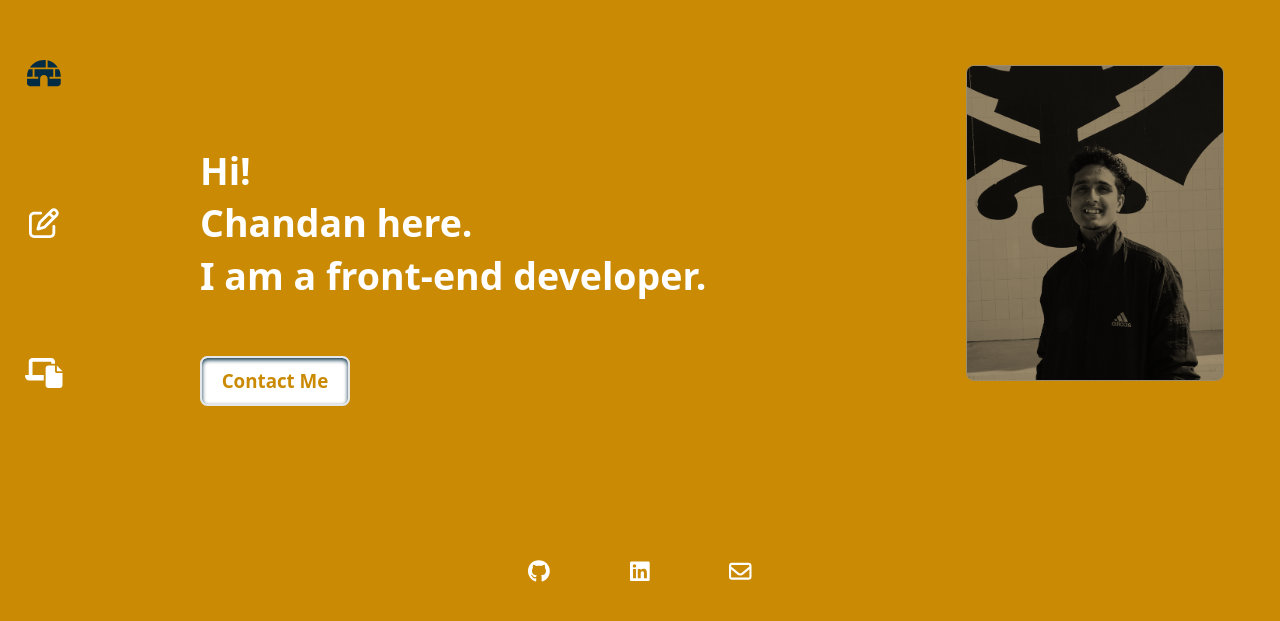
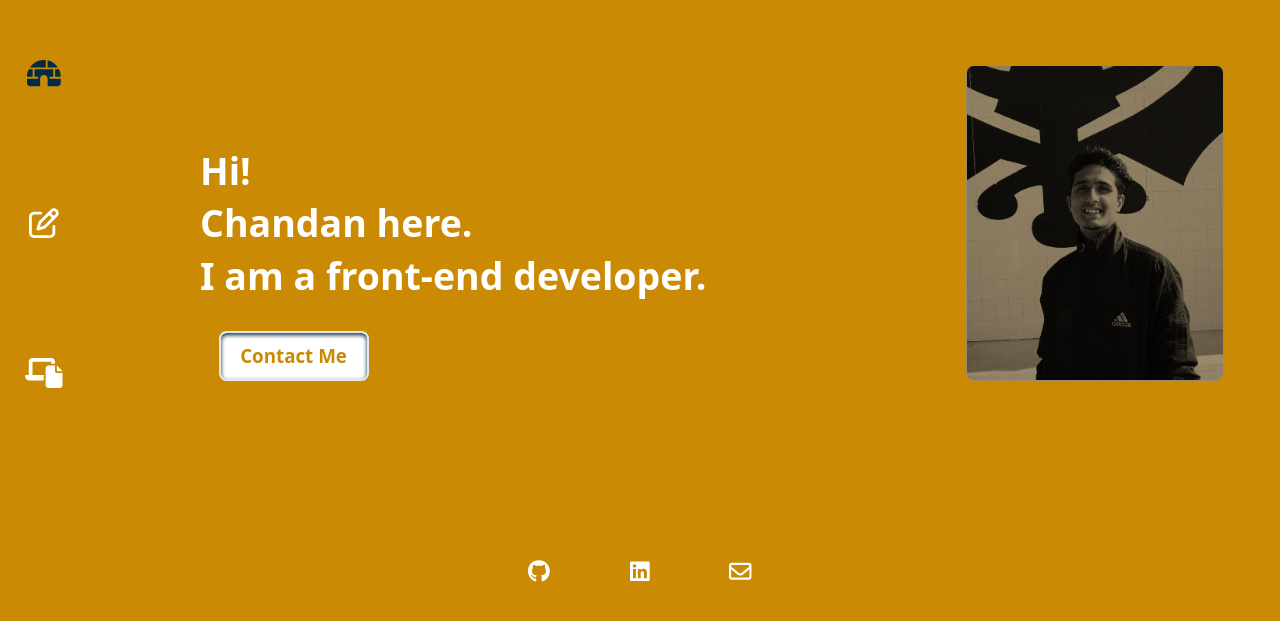
Before and after one commit to chandwho/Portfolio, a React (Vite) app: page / in a window 1280 px wide. Shown: the part 177-798 px from the top of the page. Built offline with nearby package versions, Linux system fonts and the light colour scheme.

Commit message:
Added style and clanged button's position on home page

```diff
--- a/src/components/Home.jsx
+++ b/src/components/Home.jsx
@@ -27,12 +27,14 @@ export default function Home(props) {
             <div className='flex justify-center w-3/6 md:w-2/6'>
               <img src={img} alt='My Image'className='border rounded-xl brightness-50 sepia hover:brightness-100 hover:sepia-0 transition duration-300 ease-in md:w-3/4 '/>
             </div>
+            <div className='md:absolute flex  md:bottom-0 md: left-[-17%] md:pl-80 md:translate-x-0 justify-start  '>
+              <NavLink to='/Portfolio/contact'>
+              <button className='text-3xl font-semibold bg-white text-yellow-600  border-2 h-20 w-60 rounded-xl hover:text-white hover:bg-[#022c43] hover:shadow-black transition duration-300 ease-in shadow-inner shadow-[#022c43]'>Contact Me</button>
+              </NavLink>
+            </div>
         </div>
-        <div className='absolute flex top-[65%] left-1/2 translate-x-[-50%] md:top-2/3 md:left-0 md:pl-80 md:translate-x-0 justify-start  '>
-        <NavLink to='/Portfolio/contact'>
-        <button className='text-3xl font-semibold bg-white text-yellow-600  border-2 h-20 w-60 rounded-xl hover:text-white hover:bg-[#022c43] hover:shadow-black transition duration-300 ease-in shadow-inner shadow-[#022c43]'>Contact Me</button>
-        </NavLink>
-        </div>
+
+
       </>
     </motion.div>
   )
--- a/src/components/Projects.jsx
+++ b/src/components/Projects.jsx
@@ -19,7 +19,7 @@ export default function Projects(props) {
       >
       <>
       <h1 className='text-4xl md:text-6xl font-semibold  mb-16'>Projects</h1>
-      <div className='grid grid-col-1 auto-rows-fr gap-10 md:grid-cols-3'>
+      <div className='grid auto-rows-fr gap-10 md:grid-cols-2 lg:grid-cols-3'>
         <ProjectItem
         img={weatherapp}
         title='Weather App'
--- a/src/components/Skills.jsx
+++ b/src/components/Skills.jsx
@@ -28,7 +28,7 @@ export default function Skills(props) {
         : */}
       <>
         <h1 className='text-4xl md:text-6xl font-semibold'>Skills</h1>
-        <div className='top skill-container grid grid-cols-2 auto-rows-fr gap-16  md:grid-cols-4'>
+        <div className='top skill-container grid grid-cols-2 auto-rows-fr gap-16  md:grid-cols-3 lg:grid-cols-4'>
           <div>
           <img src={html} alt="HTML" />
           </div>
```
